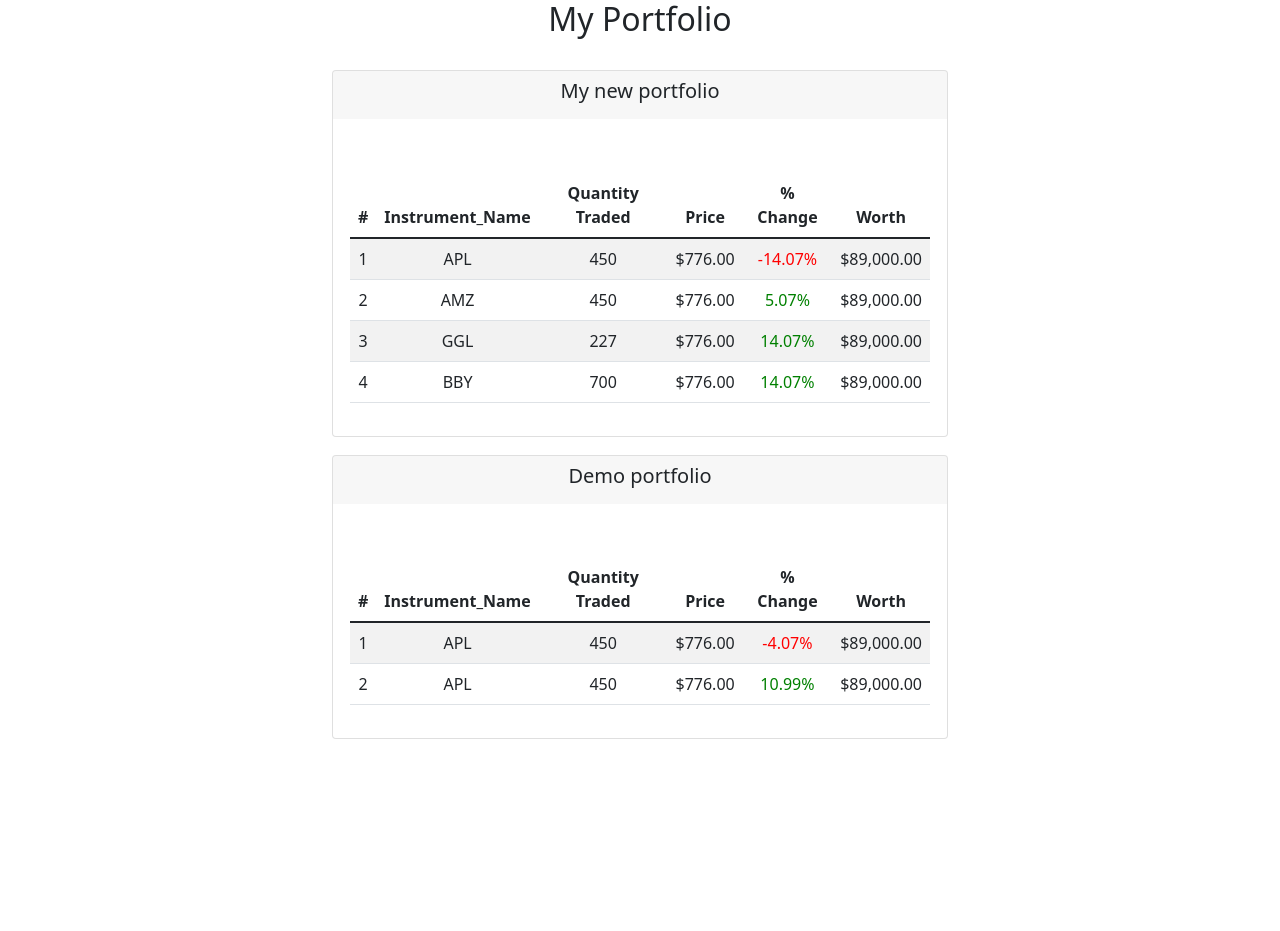
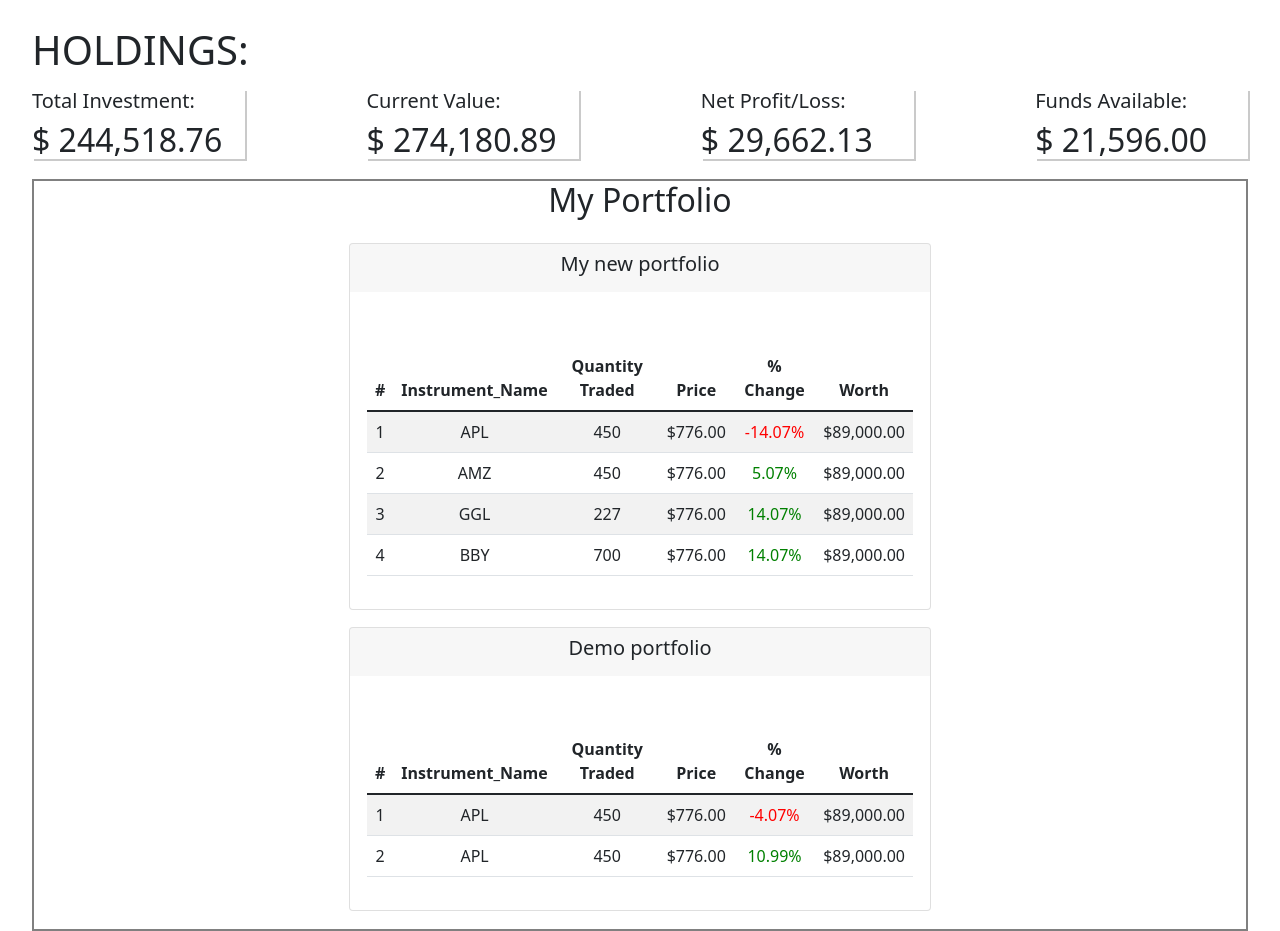
Before and after one commit to Suicide5quad/SmallChange, an Angular app in the folder SmallChange/: page / in a window 1280 px wide. Before the commit the page ends 800 px from the top, so only its background shows below. Built offline with nearby package versions, Linux system fonts and the light colour scheme.

Commit message:
total value

```diff
--- a/SmallChange/src/app/portfolio/portfolio-page/portfolio-page.component.css
+++ b/SmallChange/src/app/portfolio/portfolio-page/portfolio-page.component.css
@@ -27,3 +27,62 @@ div{
 {
     margin-bottom: 3%;
 }
+
+.head{
+    margin-left: 2.5%;
+    font-weight: bolder;
+    margin-top: 2%;
+}
+
+.table-area{
+    width: 95%;
+    margin-left: 2.5%;
+    border: grey 2px solid;
+    overflow: scroll;
+}
+
+.head{
+    margin-left: 2.5%;
+    font-weight: bolder;
+    margin-top: 2%;
+}
+
+.overview{
+    display: flex;
+    width: 95%;
+    margin-left: 2.5%;
+    margin-bottom: 20px;
+    margin-top: 15px;
+}
+@media only screen and (max-width: 700px) {
+  .overview{
+    flex-direction: column;
+  }
+}
+.child{
+    flex:1;
+    margin:0 10% 0 0;
+    box-shadow: 2px 2px rgba(128, 128, 128, 0.418);
+}
+.child:last-child{
+    margin-right: 0;
+}
+h2,h4,h3,h1{
+    margin: 0;
+}
+
+.red{
+  color:rgba(160, 7, 7, 0.877);
+}
+
+.green{
+  color: rgb(7, 124, 42);
+}
+
+.bolder{
+  font-weight: bolder;
+}
+
+.slide{
+  overflow: overlay;
+}
--- a/SmallChange/src/app/portfolio/portfolio-page/portfolio-page.component.html
+++ b/SmallChange/src/app/portfolio/portfolio-page/portfolio-page.component.html
@@ -1,3 +1,26 @@
+<div class="head">
+    <h1>HOLDINGS:</h1>
+ </div>
+ <div class="overview">
+     <span class="child">
+         <h5>Total Investment:</h5>
+         <h2>$ 244,518.76</h2>
+     </span>
+     <span class="child">
+         <h5>Current Value:</h5>
+        <h2>$ 274,180.89</h2>
+     </span>
+     <span class="child">
+         <h5>Net Profit/Loss:</h5>
+        <h2>$ 29,662.13</h2>
+     </span>
+     <span class="child">
+         <h5>Funds Available:</h5>
+        <h2>$ 21,596.00</h2>
+     </span>
+ </div>
+
+ <div class="table-area">
 <div class="container-fluid text-center background" >
     <h2>My Portfolio</h2>
     <br/>
@@ -40,3 +63,4 @@
         </div>
     </div>
 </div>
+</div>
```
Also changed, not shown: 1 other file (tests, documents, lock files or other folders).
